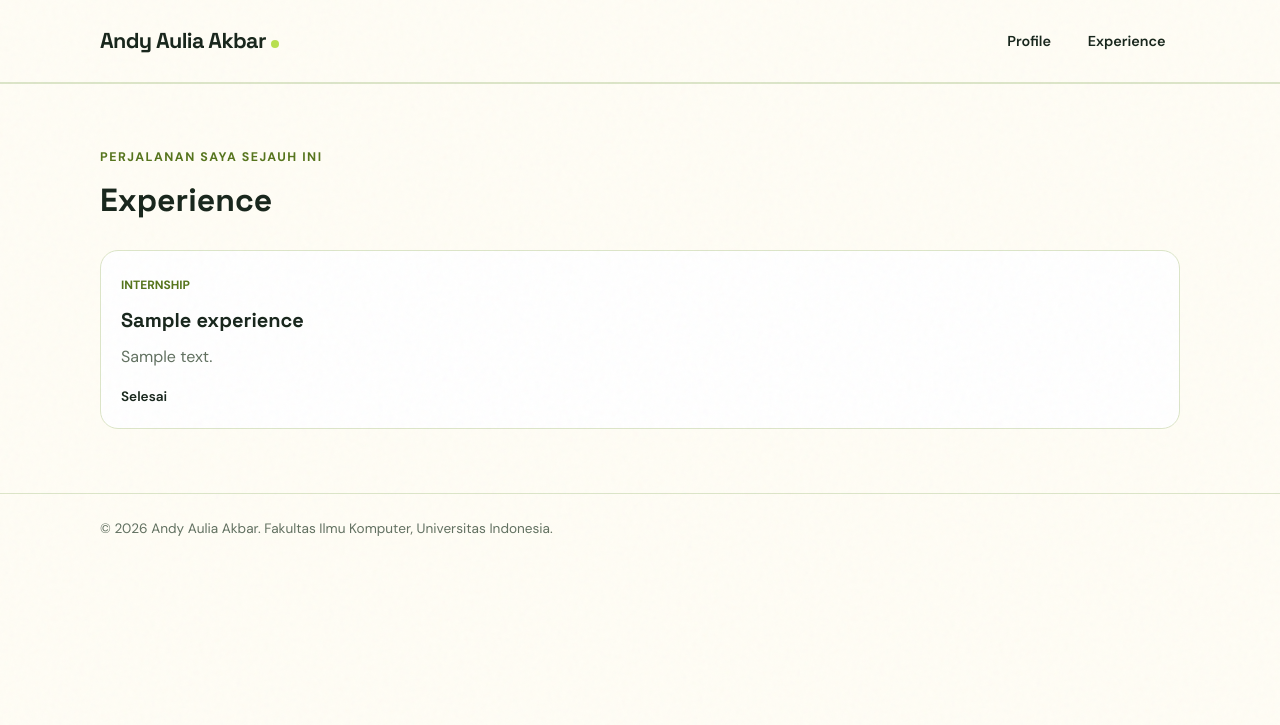
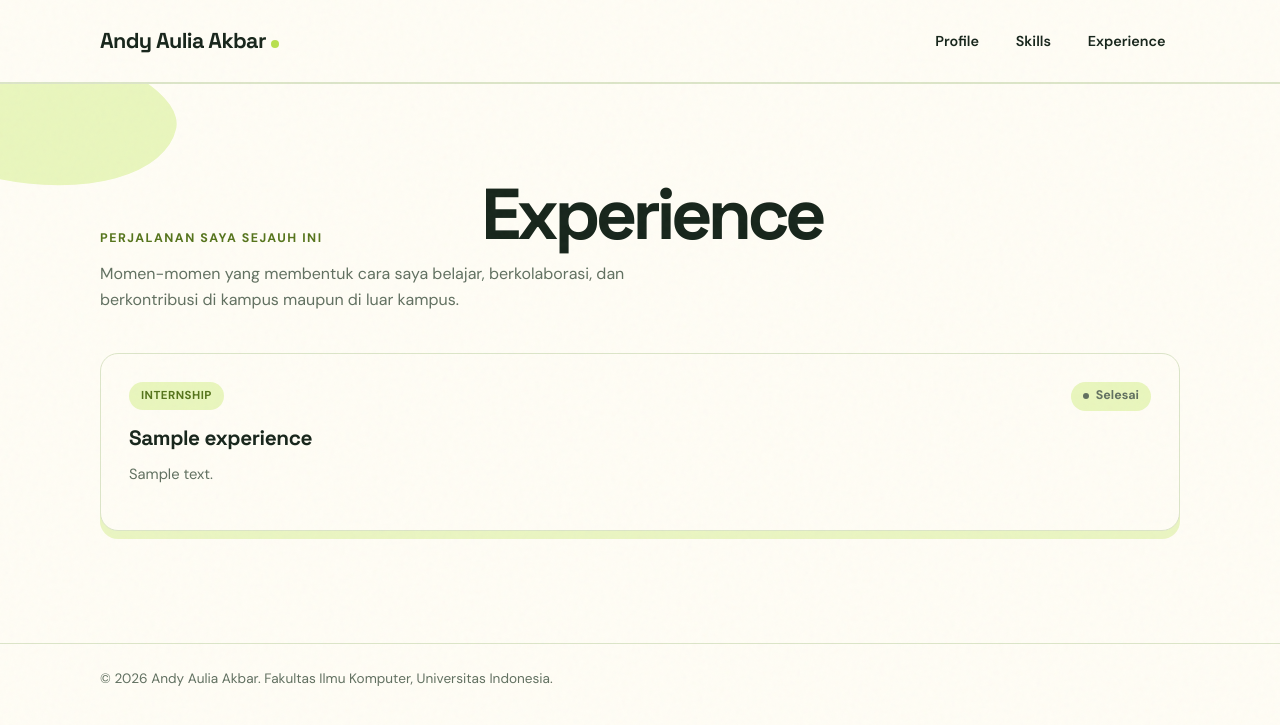
Before and after one commit to 4aakbar/myportofolio, a Django app: page /experience/ in a window 1280 px wide. Shown: the top 725 px of the page. Run offline with Django 5.2, Linux system fonts and the light colour scheme; tables that the repository leaves empty hold one stand-in row (values such as "Sample post").

Commit message:
adjusted things and downgraded django

```diff
--- a/requirements.txt
+++ b/requirements.txt
@@ -1,4 +1,4 @@
-django~=5.2
+django~=5.0
 gunicorn
 whitenoise
 psycopg2-binary
--- a/static/css/style.css
+++ b/static/css/style.css
@@ -261,6 +261,7 @@ h3,
     margin-bottom: 2.5rem;
 }
 
+.section-heading h1,
 .section-heading h2 {
     grid-area: title;
     font-size: clamp(2.5rem, 6vw, 4.5rem);
@@ -410,47 +411,142 @@ h3,
 }
 
 .experience-section {
-    padding: 4rem 0;
+    position: relative;
+    padding: 6rem 0 7rem;
     border-top: 1px solid var(--line);
+    overflow: hidden;
 }
 
-.experience-section h1 {
-    margin: 0.4rem 0 1.5rem;
-    font-size: 2rem;
+.experience-section::before {
+    position: absolute;
+    top: -2.5rem;
+    left: -5rem;
+    z-index: 0;
+    width: 16rem;
+    height: 9rem;
+    border-radius: 42% 58% 65% 35% / 48% 40% 60% 52%;
+    background: var(--lime-soft);
+    transform: rotate(12deg);
+    content: "";
+}
+
+.experience-section .container {
+    position: relative;
+    z-index: 1;
 }
 
 .experience-grid {
     display: grid;
-    grid-template-columns: repeat(auto-fit, minmax(240px, 1fr));
-    gap: 1rem;
+    grid-template-columns: repeat(auto-fit, minmax(300px, 1fr));
+    gap: 1.25rem;
 }
 
 .experience-card {
-    padding: 1.25rem;
-    background-color: #fff;
+    display: flex;
+    flex-direction: column;
+    padding: 1.75rem;
+    background: var(--paper);
     border: 1px solid var(--line);
     border-radius: var(--radius);
+    box-shadow: 0 8px 0 rgba(184, 224, 78, 0.3);
+    transition: border-color 0.2s ease, box-shadow 0.2s ease, transform 0.2s ease;
+}
+
+.experience-card:hover {
+    border-color: var(--ink);
+    box-shadow: var(--shadow);
+    transform: translateY(-5px) rotate(-0.3deg);
+}
+
+.experience-card-top {
+    display: flex;
+    flex-wrap: wrap;
+    align-items: center;
+    justify-content: space-between;
+    gap: 0.5rem;
+    margin-bottom: 0.9rem;
 }
 
 .experience-category {
+    padding: 0.3rem 0.75rem;
+    border-radius: 999px;
+    background: var(--lime-soft);
     color: #55741b;
-    font-size: 0.75rem;
+    font-size: 0.72rem;
     font-weight: 700;
+    letter-spacing: 0.04em;
     text-transform: uppercase;
 }
 
 .experience-card h2 {
-    margin: 0.5rem 0;
-    font-size: 1.25rem;
+    margin: 0 0 0.75rem;
+    font-size: 1.3rem;
+    line-height: 1.2;
+    letter-spacing: -0.02em;
 }
 
-.experience-description,
-.empty-state {
+.experience-description {
+    flex-grow: 1;
+    margin-bottom: 1rem;
+    color: var(--text-muted);
+    font-size: 0.92rem;
+    line-height: 1.6;
+}
+
+.experience-status {
+    display: inline-flex;
+    align-self: flex-start;
+    align-items: center;
+    gap: 0.4rem;
+    padding: 0.3rem 0.75rem;
+    border-radius: 999px;
+    font-size: 0.78rem;
+    font-weight: 700;
+}
+
+.experience-status::before {
+    width: 6px;
+    height: 6px;
+    border-radius: 50%;
+    content: "";
+}
+
+.status-ongoing {
+    background: var(--lime);
+    color: var(--ink);
+}
+
+.status-ongoing::before {
+    background: var(--ink);
+}
+
+.status-done {
+    background: var(--lime-soft);
     color: var(--text-muted);
 }
 
-.experience-status {
-    margin-top: 1rem;
-    font-size: 0.85rem;
-    font-weight: 600;
+.status-done::before {
+    background: var(--text-muted);
 }
+
+.empty-state {
+    padding: 2rem;
+    color: var(--text-muted);
+    text-align: center;
+    border: 1px dashed var(--line);
+    border-radius: var(--radius);
+}
+
+@media (max-width: 760px) {
+    .experience-section {
+        padding: 4rem 0 5rem;
+    }
+
+    .experience-section::before {
+        display: none;
+    }
+
+    .experience-grid {
+        grid-template-columns: 1fr;
+    }
+}
--- a/templates/experience.html
+++ b/templates/experience.html
@@ -14,7 +14,8 @@
         <div class="container">
             <a href="{% url 'main:show_main' %}" class="brand">{{ name }}</a>
             <nav>
-                <a href="{% url 'main:show_main' %}">Profile</a>
+                <a href="{% url 'main:show_main' %}#profile">Profile</a>
+                <a href="{% url 'main:show_main' %}#skills">Skills</a>
                 <a href="{% url 'main:show_experience' %}">Experience</a>
             </nav>
         </div>
@@ -23,25 +24,25 @@
     <main>
         <section class="experience-section" id="experience">
             <div class="container">
-                <p class="section-kicker">Perjalanan saya sejauh ini</p>
-                <h1>Experience</h1>
+                <div class="section-heading">
+                    <p class="section-kicker">Perjalanan saya sejauh ini</p>
+                    <h1>Experience</h1>
+                    <p class="section-intro">Momen-momen yang membentuk cara saya belajar, berkolaborasi, dan berkontribusi di kampus maupun di luar kampus.</p>
+                </div>
 
                 <div class="experience-grid">
                     {% for experience in experience_list %}
                         <article class="experience-card">
-                            <span class="experience-category">
-                                {{ experience.get_category_display }}
-                            </span>
+                            <div class="experience-card-top">
+                                <span class="experience-category">{{ experience.get_category_display }}</span>
+                                {% if experience.is_ongoing %}
+                                    <span class="experience-status status-ongoing">Sedang berlangsung</span>
+                                {% else %}
+                                    <span class="experience-status status-done">Selesai</span>
+                                {% endif %}
+                            </div>
                             <h2>{{ experience.title }}</h2>
-                            <p class="experience-description">
-                                {{ experience.description }}
-                            </p>
-
-                            {% if experience.is_ongoing %}
-                                <p class="experience-status">Sedang berlangsung</p>
-                            {% else %}
-                                <p class="experience-status">Selesai</p>
-                            {% endif %}
+                            <p class="experience-description">{{ experience.description }}</p>
                         </article>
                     {% empty %}
                         <p class="empty-state">
--- a/templates/index.html
+++ b/templates/index.html
@@ -14,8 +14,8 @@
         <div class="container">
             <a href="{% url 'main:show_main' %}" class="brand">{{ name }}</a>
             <nav>
-                <a href="#profile">Profile</a>
-                <a href="#skills">Skills</a>
+                <a href="{% url 'main:show_main' %}#profile">Profile</a>
+                <a href="{% url 'main:show_main' %}#skills">Skills</a>
                 <a href="{% url 'main:show_experience' %}">Experience</a>
             </nav>
         </div>
```
